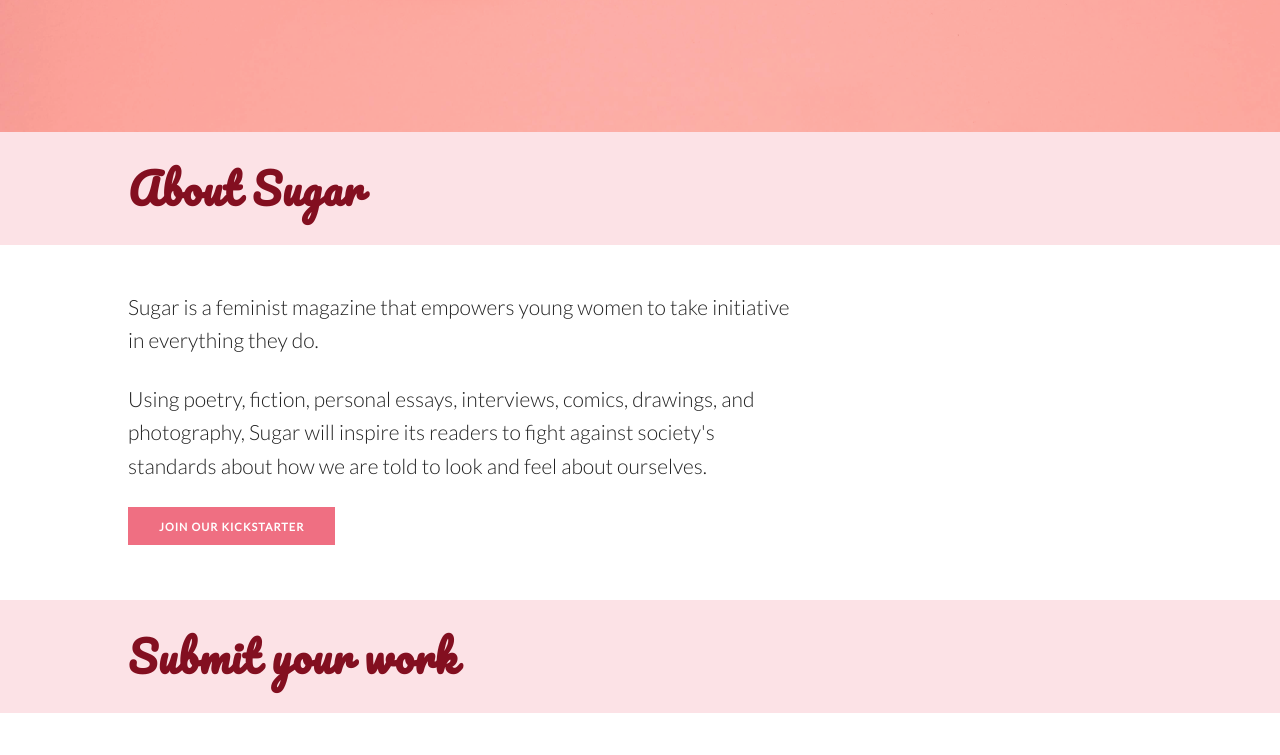
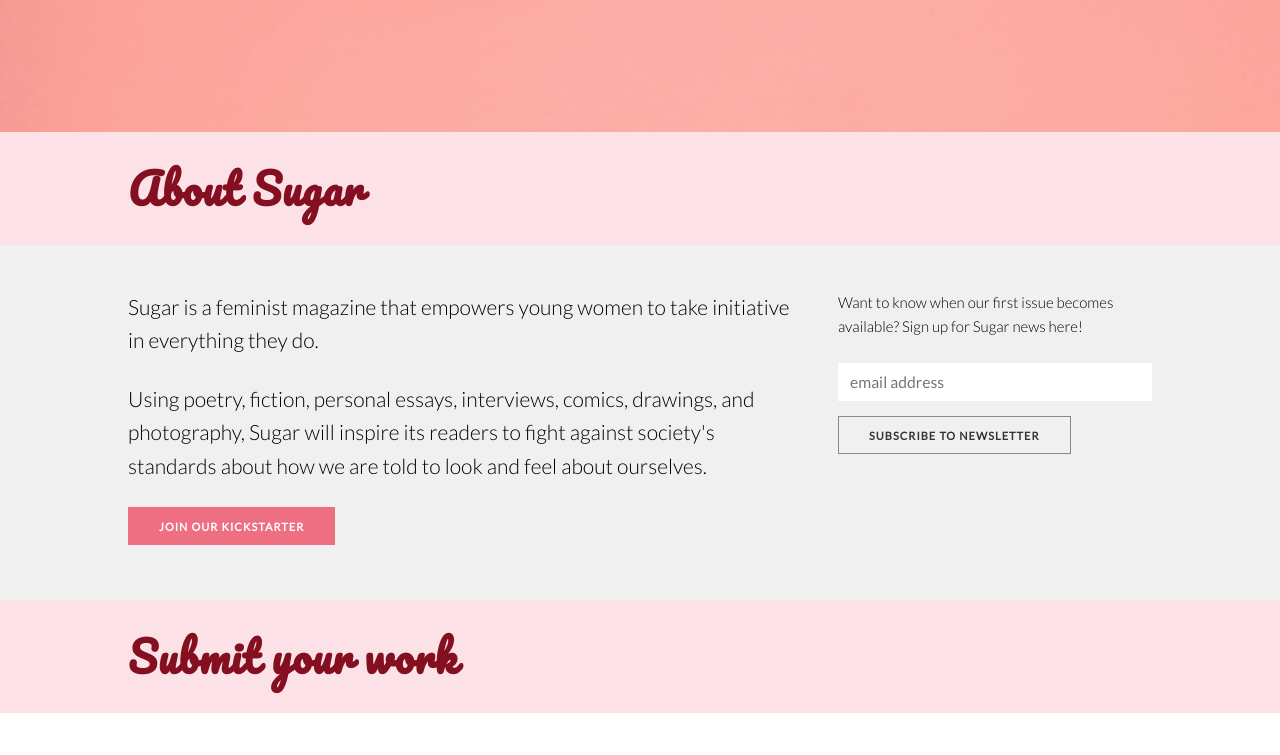
Before and after one commit to Sugar-Magazine/launch-site, a website: page index.html in a window 1280 px wide. Shown: the part 668-1423 px from the top of the page. Drawn offline with nearby package versions, Linux system fonts and the light colour scheme.

Commit message:
Add subscribe to mailchimp

```diff
--- a/index.html
+++ b/index.html
@@ -26,7 +26,7 @@
                 </nav>
             </div>
         </header>
-        <section id="about">
+        <section id="about" class="dark">
             <div class="highlight">
                 <h2 class="container section-heading">About Sugar</h2>
             </div>
@@ -40,6 +40,29 @@
                         </a>
                     </div>
                     <div class="four columns">
+
+                        <p>Want to know when our first issue becomes available? Sign up for Sugar news here!</p>
+
+                        <!-- Begin MailChimp Signup Form -->
+                        <div id="mc_embed_signup">
+                        <form action="//thesugarmag.us13.list-manage.com/subscribe/post?u=593b786aea2ed0d02ddd70648&amp;id=88924a771b" method="post" id="mc-embedded-subscribe-form" name="mc-embedded-subscribe-form" class="validate" target="_blank" novalidate>
+                            <div id="mc_embed_signup_scroll">
+
+                        <div class="mc-field-group">
+                            <!-- <label for="mce-EMAIL">Email Address</label> -->
+                            <input type="email" value="" placeholder="email address" name="EMAIL" class="required email u-full-width" id="mce-EMAIL">
+                        </div>
+                            <div id="mce-responses" class="clear">
+                                <div class="response" id="mce-error-response" style="display:none"></div>
+                                <div class="response" id="mce-success-response" style="display:none"></div>
+                            </div>
+                            <div style="position: absolute; left: -5000px;" aria-hidden="true"><input type="text" name="b_593b786aea2ed0d02ddd70648_88924a771b" tabindex="-1" value=""></div>
+                            <div class="clear"><input type="submit" value="Subscribe to Newsletter" name="subscribe" id="mc-embedded-subscribe" class="button"></div>
+                            </div>
+                        </form>
+                        </div>
+                        <!--End mc_embed_signup-->
+
                     </div>
                 </div>
             </div>
```
